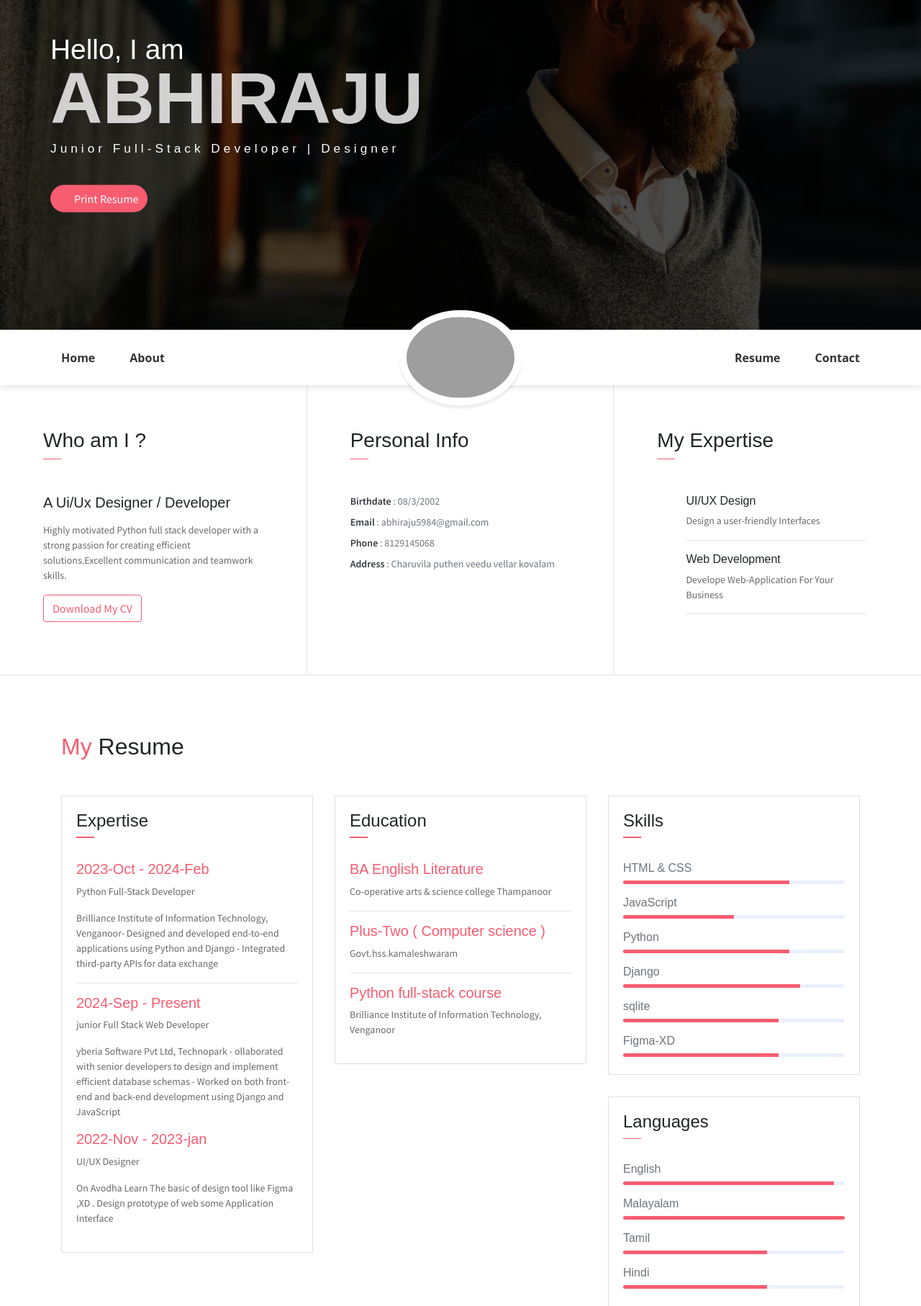
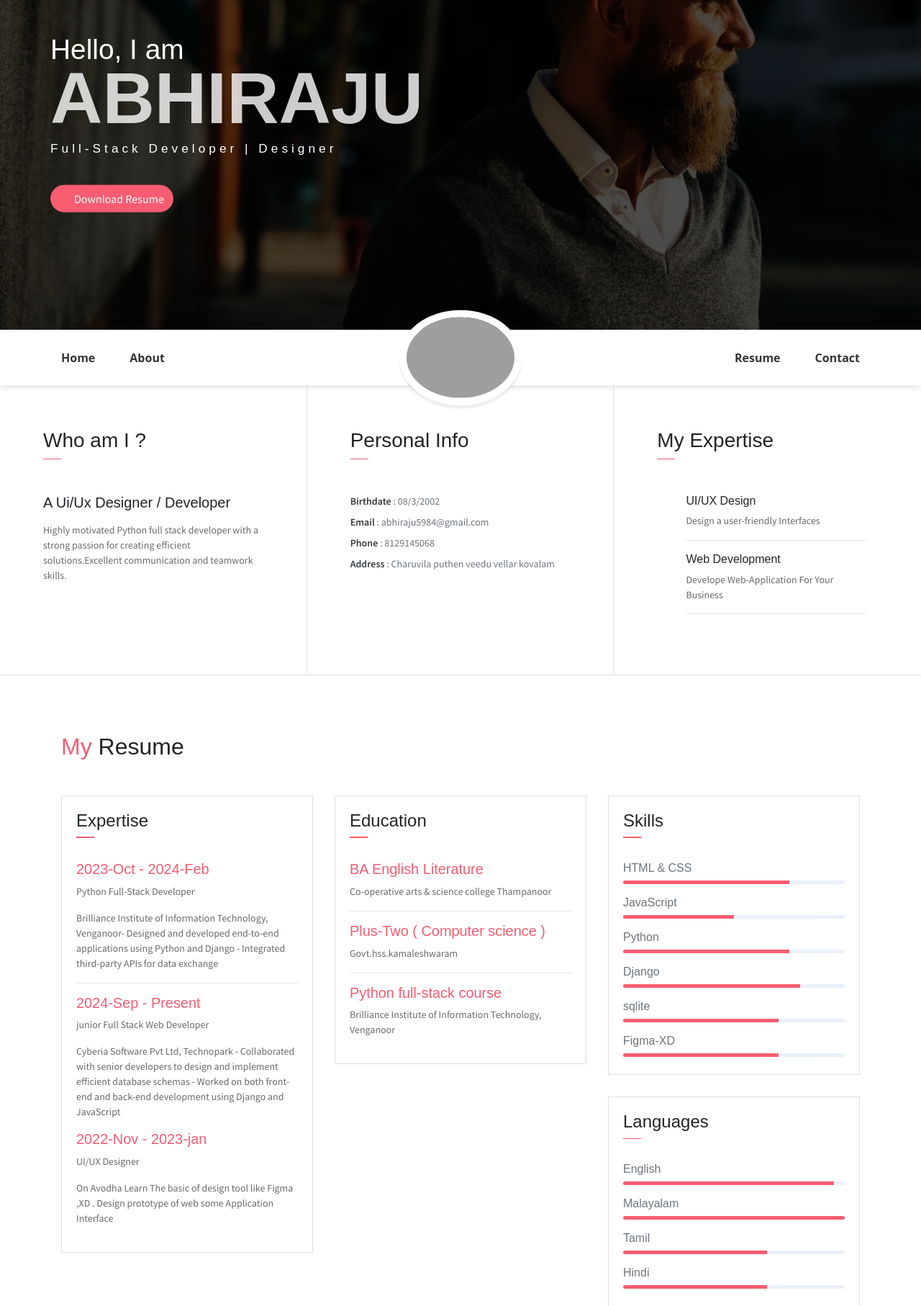
Before and after one commit to Abhiraju-RK/My_Portfolio, a Django app: page / in a window 1280 px wide. Shown: the part 182-1996 px from the top of the page at 72% size. Run offline with Django 5.2, Linux system fonts and the light colour scheme; some libraries are stand-ins or nearby versions; grey boxes are pictures that could not be loaded.

Commit message:
change the print cv

```diff
--- a/template/index.html
+++ b/template/index.html
@@ -5,7 +5,6 @@
 	<meta charset="utf-8">
     <meta name="viewport" content="width=device-width, initial-scale=1, shrink-to-fit=no">
     <meta name="description" content="">
-    <meta name="author" content="Devcrud">
     <title>Abhiraju Portfolio</title>
     <!-- font icons -->
     <link rel="stylesheet" href="{% static 'vendors/themify-icons/css/themify-icons.css' %}">
@@ -21,8 +20,8 @@
             <div class="header-content">
                 <h4 class="header-subtitle" >Hello, I am</h4>
                 <h2 class="header-title">ABHIRAJU</h2>
-                <h6 class="header-mono" >Junior Full-Stack Developer | Designer </h6>
-                <button class="btn btn-primary btn-rounded" onclick="window.print()"><i class="ti-printer pr-2"></i>Print Resume</button>
+                <h6 class="header-mono" >Full-Stack Developer | Designer </h6>
+                <a href="{% url 'download_resume' %}"><button class="btn btn-primary btn-rounded"><i class="ti-printer pr-2"></i>Download Resume</button></a>
             </div>
         </div>
     </header>
@@ -67,7 +66,6 @@
                 <h5 class="mb-3">A Ui/Ux Designer / Developer</h5>
                 <p class="mt-20">Highly motivated Python full stack developer with a strong passion for creating efficient
                     solutions.Excellent communication and teamwork skills.</p>
-                <a href="{% url 'download_resume' %}"><button class="btn btn-outline-danger"><i class="icon-down-circled2 "></i>Download My CV</button></a>
             </div>
             <div class="col-lg-4 about-card">
                 <h3 class="font-weight-light">Personal Info</h3>
@@ -131,7 +129,7 @@
                             <hr>
                             <h6 class="title text-danger">2024-Sep - Present</h6>
                             <P> junior Full Stack Web Developer</P>
-                            <P class="subtitle">yberia Software Pvt Ltd, Technopark - ollaborated with senior developers to design and implement efficient database schemas - Worked on both front-end and back-end development using Django and JavaScript </P>
+                            <P class="subtitle">Cyberia Software Pvt Ltd, Technopark - Collaborated with senior developers to design and implement efficient database schemas - Worked on both front-end and back-end development using Django and JavaScript </P>
                             <h6 class="title text-danger">2022-Nov - 2023-jan</h6>
                             <P>UI/UX Designer</P>
                             <P class="subtitle">On Avodha Learn The basic of design tool like Figma ,XD . Design prototype of web some Application Interface</P>
@@ -230,7 +228,7 @@
     <section class="section bg-dark py-5">
         <div class="container text-center">
             <h2 class="text-light mb-5 font-weight-normal">I Am Available For FreeLance</h2>
-            <button class="btn bg-primary w-lg" >Hire me</button>
+           <a  href="mailto:abhiraju5984@gmail.com"> <button class="btn bg-primary w-lg" >Hire me</button></a>
         </div>
     </section>
 
@@ -282,7 +280,7 @@
                                 <i class="ti-envelope icon-md"></i>
                             </div>
                             <div class="col-10">
-                                <h6 class="d-inline">Email :<br> <a href="abhiraju5984@gmail.com"><span class="text-muted">abhiraju5984@gmail.com</span></a></h6>
+                                <h6 class="d-inline">Email :<br> <a href="mailto:abhiraju5984@gmail.com"><span class="text-muted">abhiraju5984@gmail.com</span></a></h6>
                             </div>
                         </div>
                         <ul class="social-icons pt-4">
```
